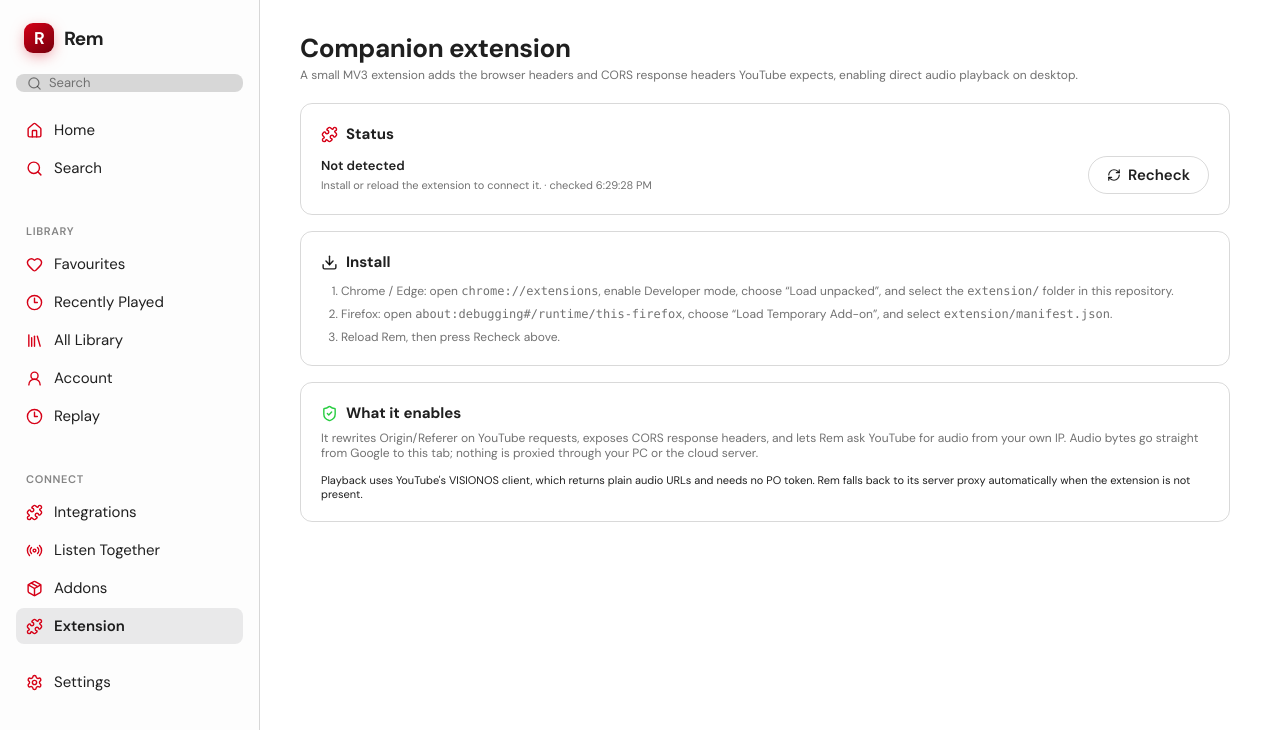
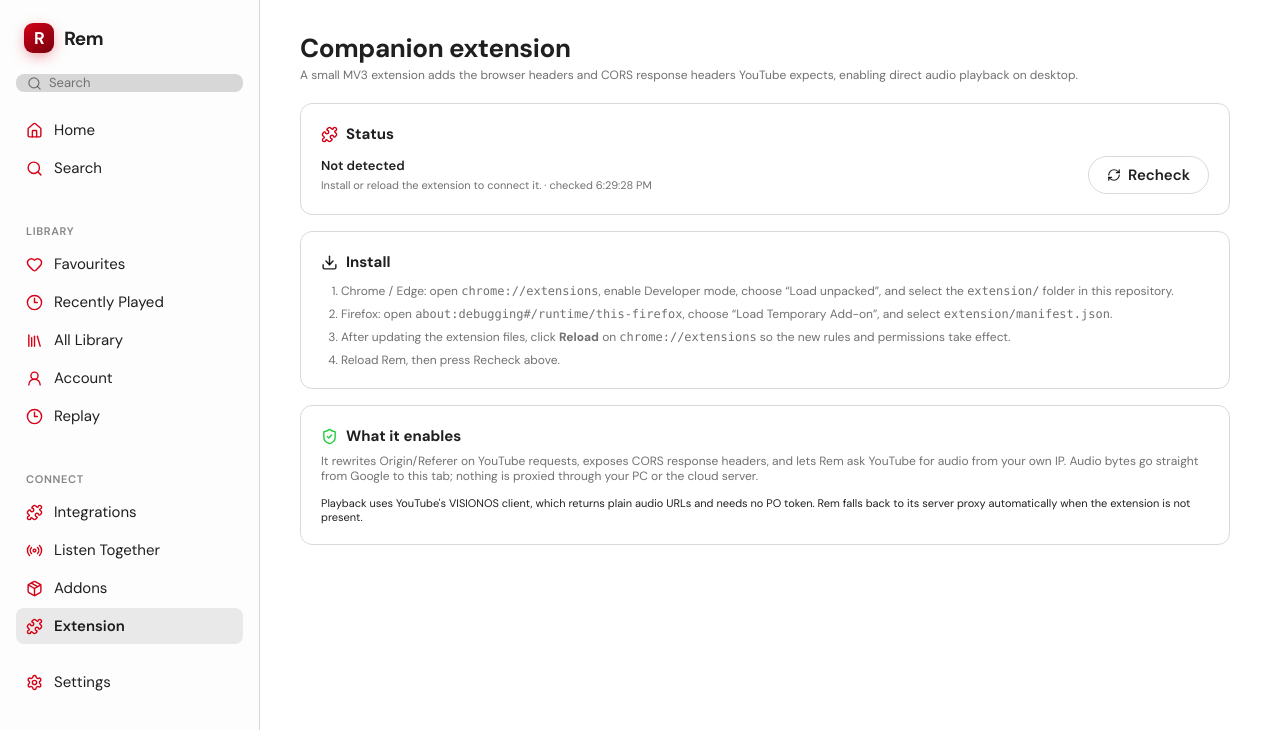
Before and after one commit to tanveer-20/yt-client-music, a React (Vite) app: page /extension in a window 1280 px wide. Shown: the top 730 px of the page. Built offline with nearby package versions, Linux system fonts and the light colour scheme.

Commit message:
docs(extension): note the extension reload and site permission on update

```diff
--- a/src/pages/Extension.tsx
+++ b/src/pages/Extension.tsx
@@ -54,6 +54,10 @@ export default function ExtensionPage() {
             Firefox: open <code>about:debugging#/runtime/this-firefox</code>, choose “Load Temporary
             Add-on”, and select <code>extension/manifest.json</code>.
           </li>
+          <li>
+            After updating the extension files, click <strong>Reload</strong> on{' '}
+            <code>chrome://extensions</code> so the new rules and permissions take effect.
+          </li>
           <li>Reload Rem, then press Recheck above.</li>
         </ol>
       </section>
```
Also changed, not shown: extension/README.md.
